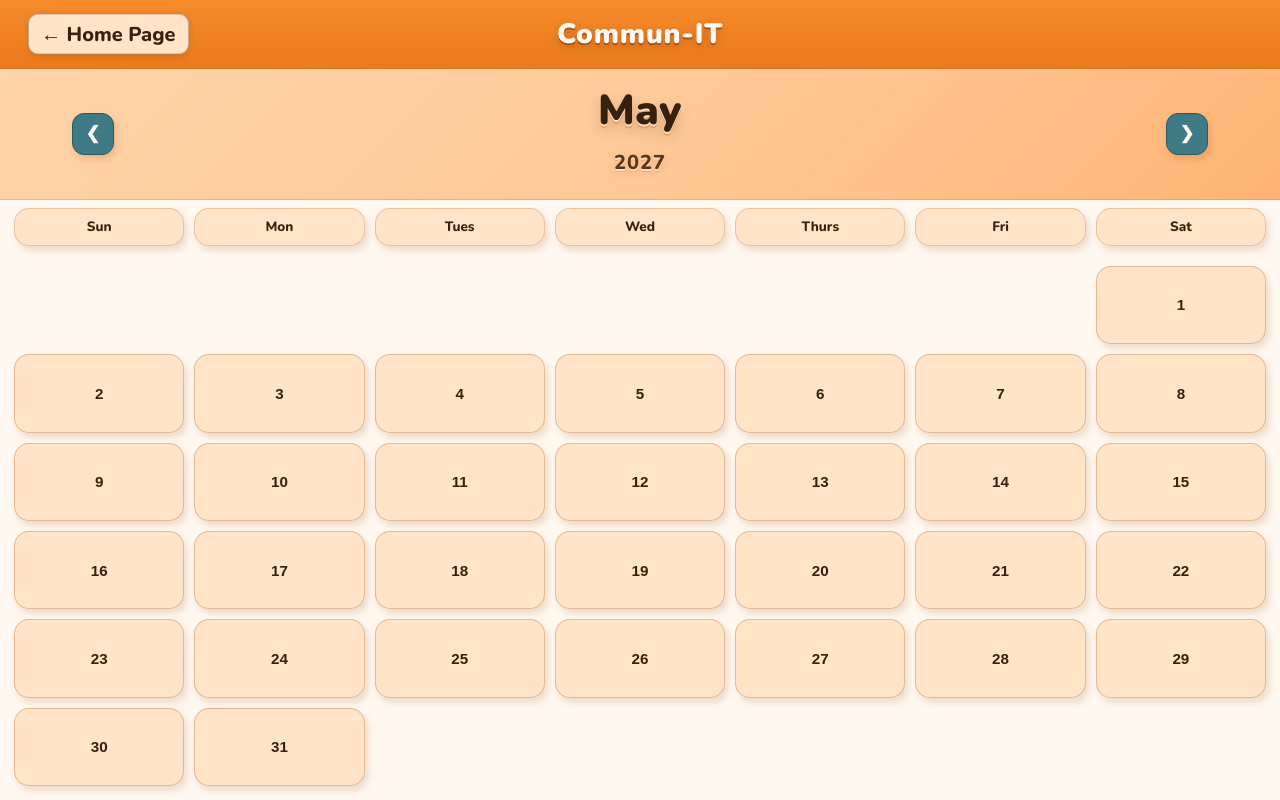
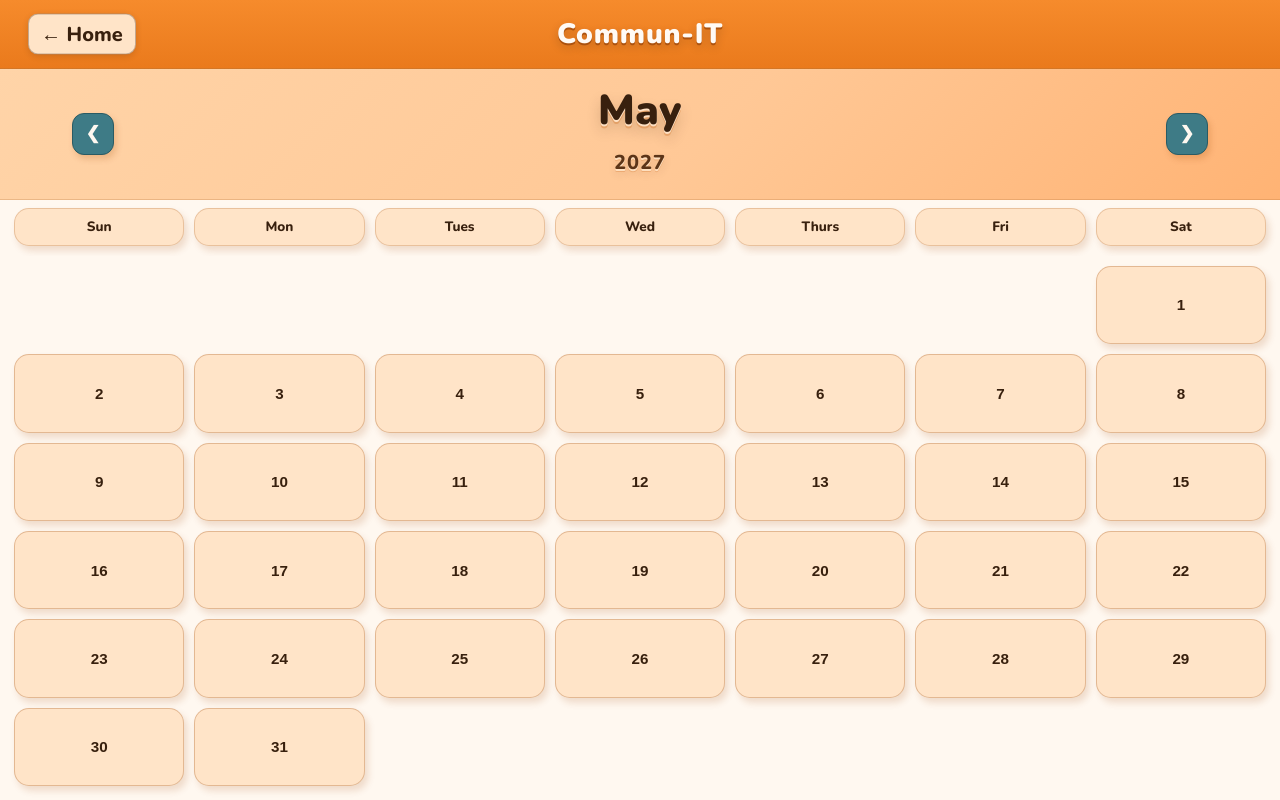
Before and after one commit to Xenny432/ITC-final-, a plain HTML site: page Months/May.html in a window 1280 px wide. Drawn offline with nearby package versions, Linux system fonts and the light colour scheme.

Commit message:
adjusted back button

```diff
--- a/Months/calendar.js
+++ b/Months/calendar.js
@@ -37,7 +37,7 @@ function ensureBackToContentButton() {
   backLink.href = "../content.html";
   backLink.className = "back-content-btn";
   backLink.setAttribute("aria-label", "Back to home page");
-  backLink.innerHTML = "&#8592; Home Page";
+  backLink.innerHTML = "&#8592; Home";
 
   titleBar.prepend(backLink);
 }
--- a/Months/style.css
+++ b/Months/style.css
@@ -1294,7 +1294,7 @@ body:has(.month),
     0 6px 14px rgba(56, 32, 14, 0.28);
 }
 
-/* Keep ← Home Page crisp and easy to read */
+/* home page */
 .back-content-btn {
   color: #38200e !important;
   background-color: #ffe4c8 !important;
```
